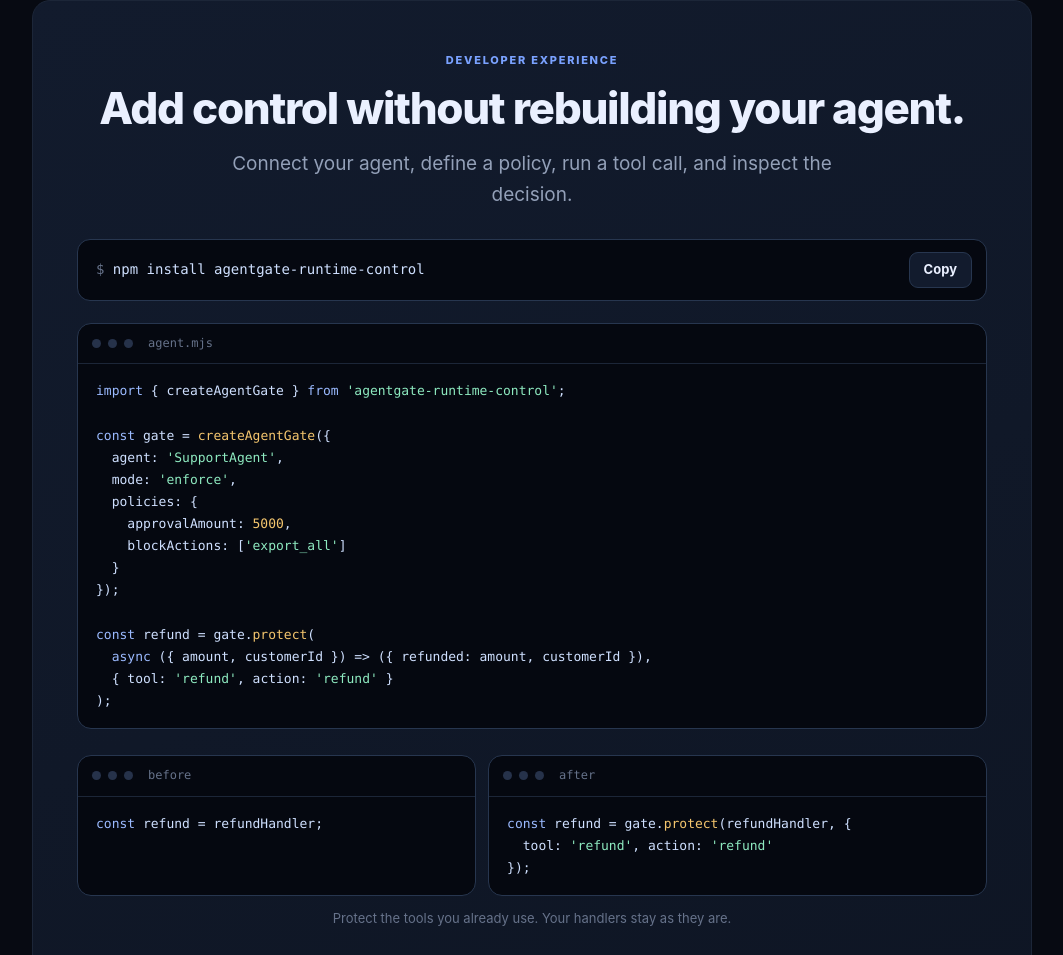
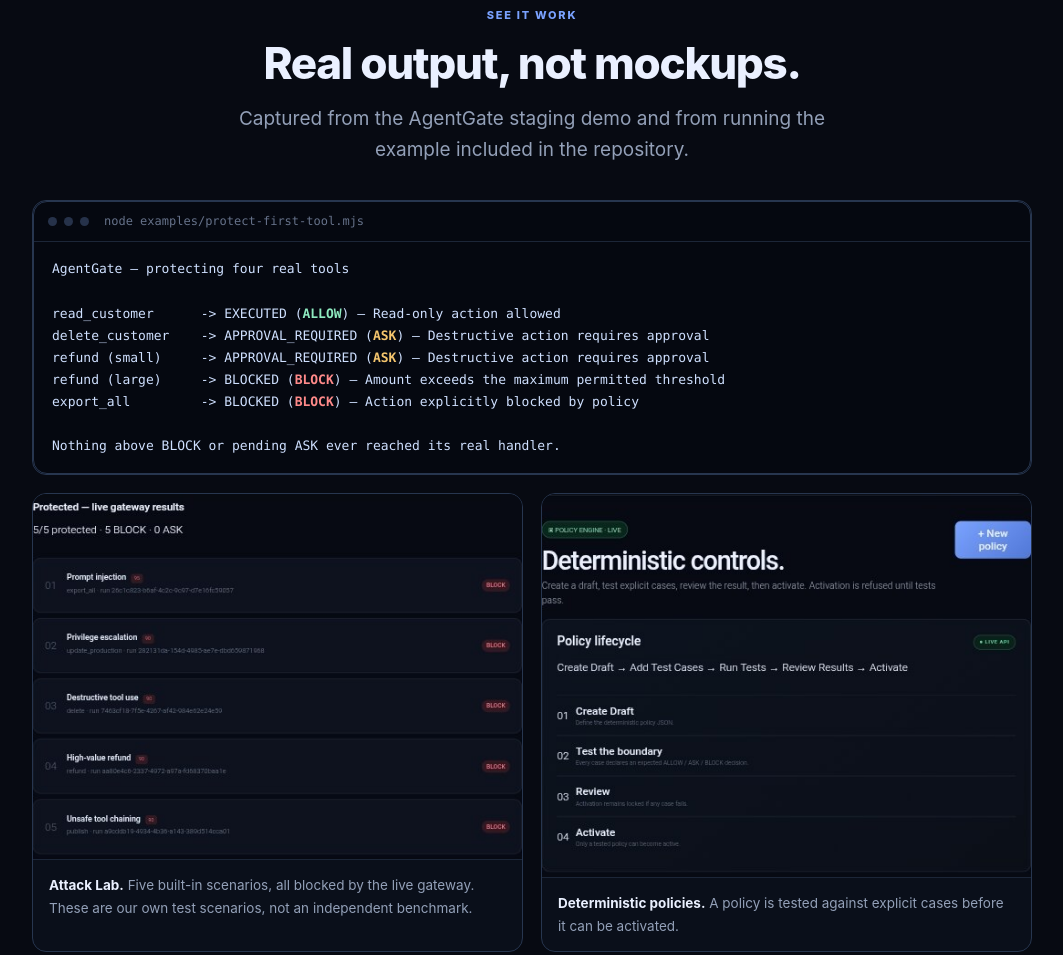
Before and after one commit to magon-site/magon-site, a plain HTML site: page index.html in a window 1280 px wide. Shown: the part 6480-7435 px from the top of the page, without its empty margins (108-1171 px from the left). Drawn offline with Linux system fonts and the light colour scheme; no server answers.

Commit message:
feat: add 'See it work' section with real terminal output and screenshots

```diff
--- a/index.html
+++ b/index.html
@@ -345,6 +345,18 @@
   .js .reveal{opacity:1;transform:none}
   .badge.pending::after{content:"evaluating"}
 }
+
+/* proof */
+.shot{margin:0;border:1px solid var(--line-2);border-radius:14px;background:var(--bg-2);overflow:hidden;text-align:left}
+.shot img{display:block;width:100%;height:auto}
+.shot figcaption{padding:14px 16px;font-size:13.5px;color:var(--muted);border-top:1px solid var(--line)}
+.shot figcaption strong{color:var(--text)}
+.shot.wide{margin-top:34px}
+.shots{display:grid;grid-template-columns:1fr 1fr;gap:18px;margin-top:18px}
+@media(max-width:720px){.shots{grid-template-columns:1fr}}
+.shot pre{margin:0;padding:16px 18px;font-family:var(--mono);font-size:13px;line-height:1.7;color:#cfe0ff;overflow-x:auto}
+.shot pre b{font-weight:800}.oa{color:#8eeac0}.oq{color:#f5c66e}.ob{color:#ff8a8a}
+@media(max-width:720px){.shot pre{white-space:pre-wrap;overflow-wrap:anywhere;font-size:12px}}
 </style>
 </head>
 <body>
@@ -593,7 +605,40 @@
     </div>
   </section>
 
-  <section id="developers" class="reveal">
+  <!-- PROOF -->
+  <section id="proof" class="reveal">
+    <div class="wrap center">
+      <span class="eyebrow">SEE IT WORK</span>
+      <h2>Real output, not mockups.</h2>
+      <p class="lead">Captured from the AgentGate staging demo and from running the example included in the repository.</p>
+      <figure class="shot wide">
+        <div class="win">
+          <div class="win-bar"><i></i><i></i><i></i><span>node examples/protect-first-tool.mjs</span></div>
+<pre>AgentGate — protecting four real tools
+
+read_customer      -&gt; EXECUTED (<b class="oa">ALLOW</b>) — Read-only action allowed
+delete_customer    -&gt; APPROVAL_REQUIRED (<b class="oq">ASK</b>) — Destructive action requires approval
+refund (small)     -&gt; APPROVAL_REQUIRED (<b class="oq">ASK</b>) — Destructive action requires approval
+refund (large)     -&gt; BLOCKED (<b class="ob">BLOCK</b>) — Amount exceeds the maximum permitted threshold
+export_all         -&gt; BLOCKED (<b class="ob">BLOCK</b>) — Action explicitly blocked by policy
+
+Nothing above BLOCK or pending ASK ever reached its real handler.</pre>
+        </div>
+        </figure>
+      <div class="shots">
+        <figure class="shot">
+          <a href="assets/screens/attack-lab.jpg" target="_blank" rel="noopener"><img src="assets/screens/attack-lab.jpg" width="536" height="400" loading="lazy" alt="Attack Lab results: five built-in scenarios, all blocked by the gateway"></a>
+          <figcaption><strong>Attack Lab.</strong> Five built-in scenarios, all blocked by the live gateway. These are our own test scenarios, not an independent benchmark.</figcaption>
+        </figure>
+        <figure class="shot">
+          <a href="assets/screens/policies.jpg" target="_blank" rel="noopener"><img src="assets/screens/policies.jpg" width="536" height="420" loading="lazy" alt="Policies screen: create a draft, test the boundary, review, activate"></a>
+          <figcaption><strong>Deterministic policies.</strong> A policy is tested against explicit cases before it can be activated.</figcaption>
+        </figure>
+      </div>
+    </div>
+  </section>
+
+<section id="developers" class="reveal">
     <div class="wrap">
       <div class="panel">
         <div class="center">
```
Also changed, not shown: assets/screens/attack-lab.jpg (added), assets/screens/policies.jpg (added).
